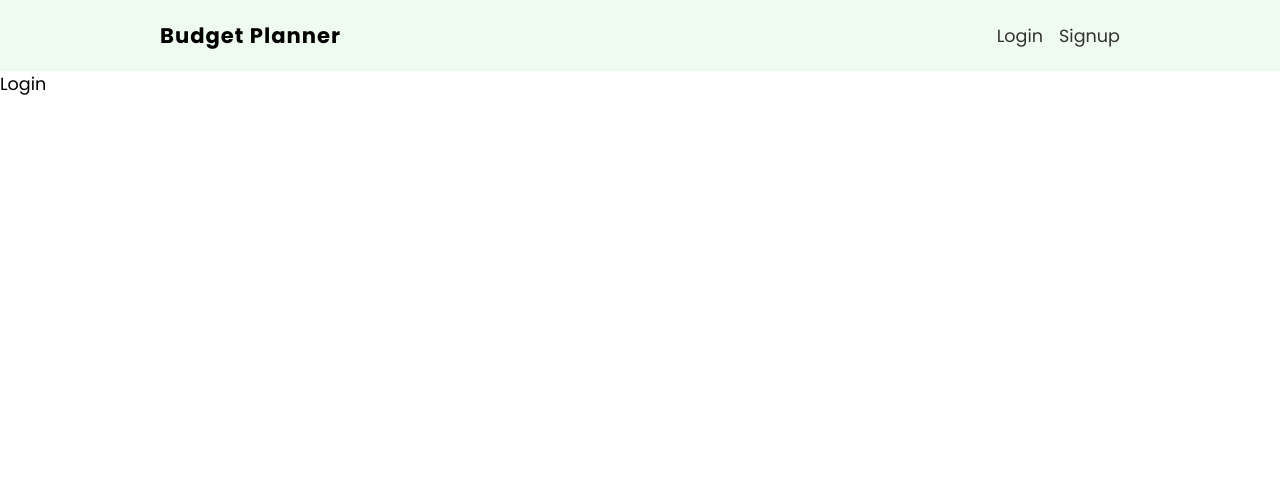
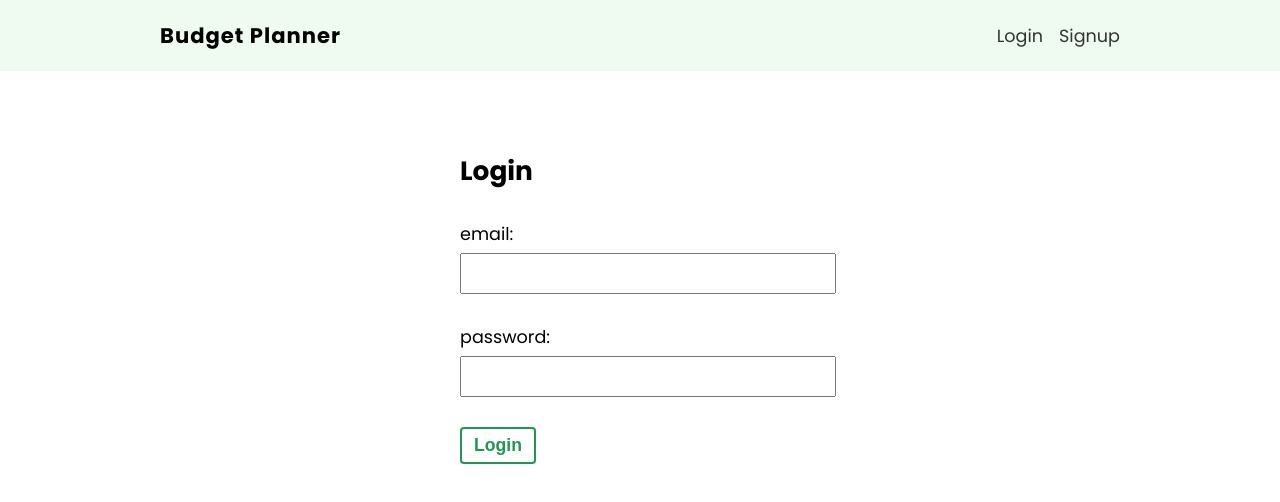
Before and after one commit to matvey1994/budget-planner, a React (Create React App) app: page /login in a window 1280 px wide. Shown: the top 502 px of the page. Built offline with nearby package versions, Linux system fonts and the light colour scheme.

Commit message:
create login page

```diff
--- a/src/pages/login/Login.js
+++ b/src/pages/login/Login.js
@@ -1,7 +1,38 @@
+import { useState } from 'react'
+
+// Styles
 import styles from './Login.module.css'
 
 export default function Login() {
+  const [email, setEmail] = useState('')
+  const [password, setPassword] = useState('')
+
+  const handleSubmit = (e) => {
+    e.preventDefault()
+    console.log(email)
+    console.log(password)
+  }
+
   return (
-    <div>Login</div>
+    <form onSubmit={handleSubmit} className={styles['login-form']}>
+      <h2>Login</h2>
+      <label>
+        <span>email:</span>
+        <input
+          type="email"
+          onChange={(e) => setEmail(e.target.value)}
+          value={email}
+        />
+      </label>
+      <label>
+        <span>password:</span>
+        <input
+          type="password"
+          onChange={(e) => setPassword(e.target.value)}
+          value={password}
+        />
+      </label>
+      <button className='btn'>Login</button>
+    </form>
   )
 }
--- a/src/pages/login/Login.module.css
+++ b/src/pages/login/Login.module.css
@@ -0,0 +1,19 @@
+.login-form {
+    max-width: 360px;
+    margin: 60px auto;
+    padding: 20px;
+  }
+  .login-form label {
+    display: block;
+    margin: 30px auto;
+  }
+  .login-form span {
+    display: block;
+    margin-bottom: 6px;
+  }
+  .login-form input {
+    padding: 8px 6px;
+    font-size: 1em;
+    color: #777;
+    width: 100%;
+  }
```
